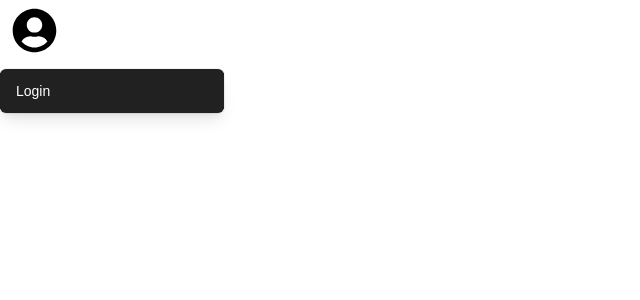
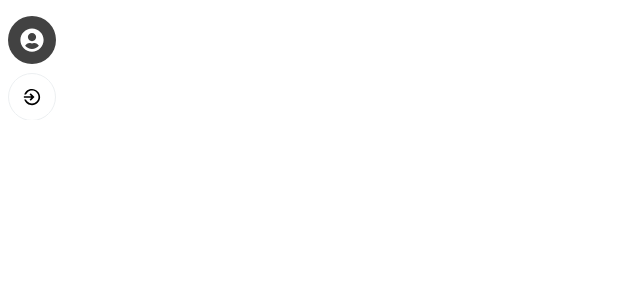
Before and after one commit to silfver-wav/Pub-finder, a React app: page /visitedPubs in a window 1280 px wide. Both pictures are taken after a click on the button 34 px from the left and 30 px from the top of the page. Shown: the top 300 px of the page, without its empty margins (0-640 px from the left). Built offline with nearby package versions, Linux system fonts and the light colour scheme; the HTML template or start-up script is replaced by a standard one.

Commit message:
Changed DropdownMenu.jsx

```diff
--- a/package.json
+++ b/package.json
@@ -6,6 +6,7 @@
   "main": "src/index.tsx",
   "dependencies": {
     "@craco/craco": "^7.1.0",
+    "@heroicons/react": "^2.1.3",
     "@material-tailwind/react": "^2.1.9",
     "@radix-ui/react-label": "^2.0.2",
     "@reduxjs/toolkit": "2.2.1",
--- a/src/DropdownMenu.jsx
+++ b/src/DropdownMenu.jsx
@@ -1,9 +1,26 @@
 import React, { useState, useEffect } from "react";
 import { FaUserCircle } from "react-icons/fa";
+import { IoMdLogIn } from "react-icons/io";
+import { BiLogOut } from "react-icons/bi";
+import { MdOutlineReviews, MdOutlineBeenhere } from "react-icons/md";
 import { Link } from "react-router-dom";
 import { useDispatch, useSelector } from "react-redux";
 import { signout } from "./redux/slices/authSlice";
 import { useLogoutMutation } from "./redux/slices/authApiSlice";
+import {
+    IconButton,
+    SpeedDial,
+    SpeedDialHandler,
+    SpeedDialContent,
+    SpeedDialAction,
+    Typography,
+  } from "@material-tailwind/react";
+  import {
+    PlusIcon,
+    HomeIcon,
+    CogIcon,
+    Square3Stack3DIcon,
+  } from "@heroicons/react/24/outline";
 
 export default function DropdownMenu() {
     const dispatch = useDispatch();
@@ -21,7 +38,59 @@ export default function DropdownMenu() {
         }
     };
 
+    const labelProps = {
+        variant: "small",
+        color: "blue-gray",
+        className:
+            "absolute top-2/4 left-24 -translate-y-2/4 -translate-x-3/4 font-normal text-white",
+    };
+
   return (
+    <div className="relative z-50">
+        <div className="absolute left-2 top-4">
+        <SpeedDial>
+          <SpeedDialHandler>
+            <IconButton size="lg" className="rounded-full">
+              <FaUserCircle className="size-6  transition-transform group-hover:size-8" />
+            </IconButton>
+          </SpeedDialHandler>
+
+          {user ? (
+            <SpeedDialContent>
+                <SpeedDialAction className="relative">
+                    <Link to="#">
+                        <MdOutlineBeenhere className="h-5 w-5" />
+                        <Typography {...labelProps}>Reviews</Typography>
+                    </Link>
+                </SpeedDialAction>
+                <SpeedDialAction className="relative">
+                    <Link to="/visitedPubs">
+                        <MdOutlineBeenhere className="h-5 w-5" />
+                        <Typography {...labelProps}>Visited</Typography>
+                    </Link>
+                </SpeedDialAction>
+                <SpeedDialAction className="relative">
+                    <BiLogOut className="h-5 w-5" onClick={() => handelLogout()} />
+                    <Typography {...labelProps}>Logout</Typography>
+                </SpeedDialAction>
+            </SpeedDialContent>
+            ) : (
+            <SpeedDialContent>
+                <SpeedDialAction className="relative">
+                    <Link to="/login">
+                        <IoMdLogIn className="h-5 w-5" />
+                        <Typography {...labelProps}>Login</Typography>
+                    </Link>
+                </SpeedDialAction>
+            </SpeedDialContent>
+        )}
+        </SpeedDial>
+      </div>
+    </div>
+  );
+}
+
+/*
     <div className="absolute top-0 left-0 z-50">
         <div>
             <button type="button"
@@ -63,7 +132,5 @@ export default function DropdownMenu() {
                 )}
             </div>
         )}
-
     </div>
-    );
-}
+*/
```
Also changed, not shown: 1 other file (tests, documents, lock files or other folders). Lines whose indentation alone changed are shown as unchanged.
